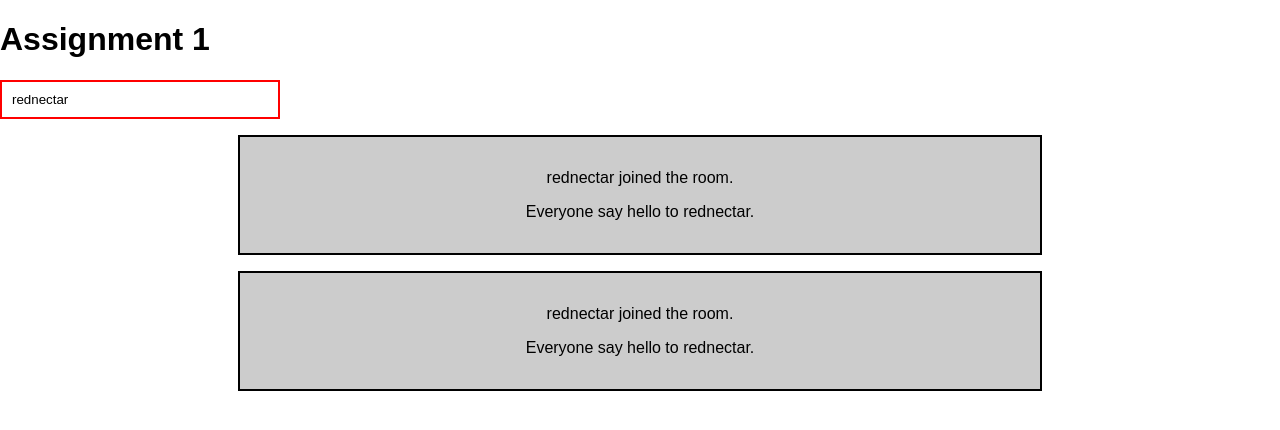
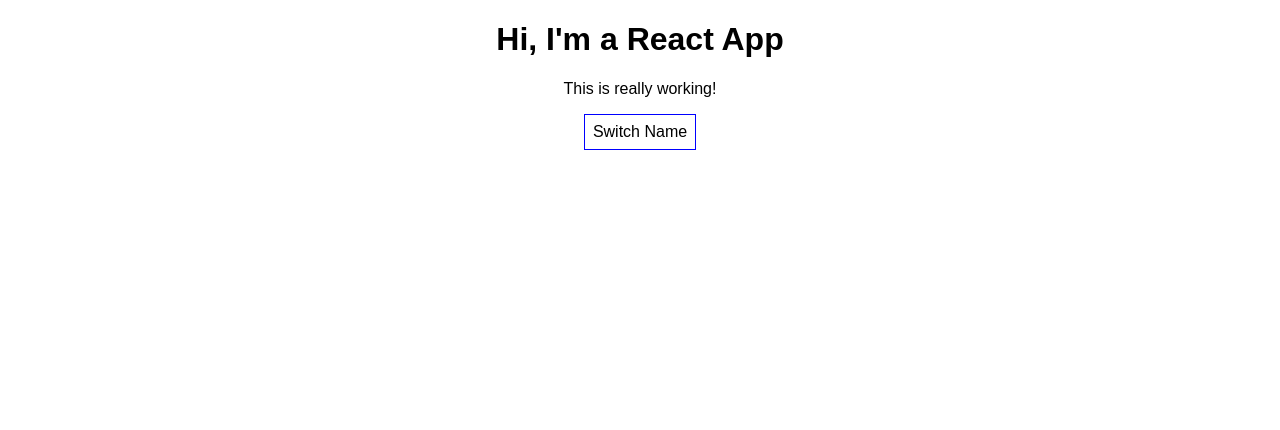
Before and after one commit to ambroziepaval/react-complete-guide, a React (Create React App) app: page / in a window 1280 px wide. Shown: the top 430 px of the page. Built offline with nearby package versions, Linux system fonts and the light colour scheme.

Commit message:
Working with Lists and Conditionals

```diff
--- a/src/App.js
+++ b/src/App.js
@@ -1,30 +1,95 @@
 import React, { Component } from 'react';
-import UserInput from './UserInput/UserInput';
-import UserOutput from './UserOutput/UserOutput';
+import './App.css';
+import Person from './Person/Person';
 
 class App extends Component {
-
+  // whenever the state changes, the component will re-render and reflect the new state
   state = {
-        username: 'rednectar'
+    persons: [
+      { id: '1asa', name: 'Zica', age: 26 },
+      { id: '2dsa', name: 'Manu', age: 17 },
+      { id: '3das', name: 'Ligia', age: 27 }
+    ],
+    otherState: 'some other value',
+    showPersons: false
   }
 
-    usernameChangedHandler = (event) => {
+  switchNameHandler = (newName) => {
+    // console.log('Was clicked!')
+    // DON"T DO THIS: this.state.persons[0].name = 'Ambrozie';
     this.setState({
-            username: event.target.value
+      persons: [
+        { name: newName, age: 26 },
+        { name: 'Manu', age: 17 },
+        { name: 'Ligia', age: 10 }
+      ]
     })
   }
 
+  nameChangedHandler = (event, id) => {
+    const personIndex = this.state.persons.findIndex(p => {
+      return p.id === id;
+    });
+
+    const person = { ...this.state.persons[personIndex] };
+
+    person.name = event.target.value;
+
+    const persons = [...this.state.persons];
+    persons[personIndex] = person;
+
+    this.setState({ persons: persons })
+  }
+
+  deletePersonHandler = (personIndex) => {
+    // const persons = this.state.persons.slice();
+    const persons = [...this.state.persons];
+    persons.splice(personIndex, 1);
+    this.setState({ persons: persons })
+  }
+
+  togglePersonsHandler = () => {
+    const doesShow = this.state.showPersons;
+    this.setState({ showPersons: !doesShow });
+  }
+
   render() {
-        return (
+    const style = {
+      backgroundColor: 'white',
+      font: 'inherit',
+      border: '1px solid blue',
+      padding: '8px',
+      cursor: 'pointer'
+    };
+
+    let persons = null;
+
+    if (this.state.showPersons) {
+      persons = (
         <div>
-                <h1>Assignment 1</h1>
-                <UserInput
-                    change={this.usernameChangedHandler}
-                    username={this.state.username} />
-                <UserOutput username={this.state.username} />
-                <UserOutput username={this.state.username} />
+          {this.state.persons.map((person, index) => {
+            return <Person
+              click={() => this.deletePersonHandler(index)}
+              name={person.name}
+              age={person.age}
+              key={person.id}
+              changed={(event) => this.nameChangedHandler(event, person.id)} />
+          })}
         </div>
       );
+    }
+
+    return (
+      <div className="App">
+        <h1>Hi, I'm a React App</h1>
+        <p>This is really working!</p>
+        <button
+          style={style}
+          onClick={this.togglePersonsHandler}>Switch Name</button>
+        {persons}
+      </div>
+    );
+    // return React.createElement('div', {className:'App'}, React.createElement('h1', null, 'Does this work now?'))
   }
 }
 
```
Also changed, not shown: src/Assignment1App.js (added, +31 -0 lines), src/OldApp.js (deleted, +0 -71 lines). Lines whose indentation alone changed are shown as unchanged.
